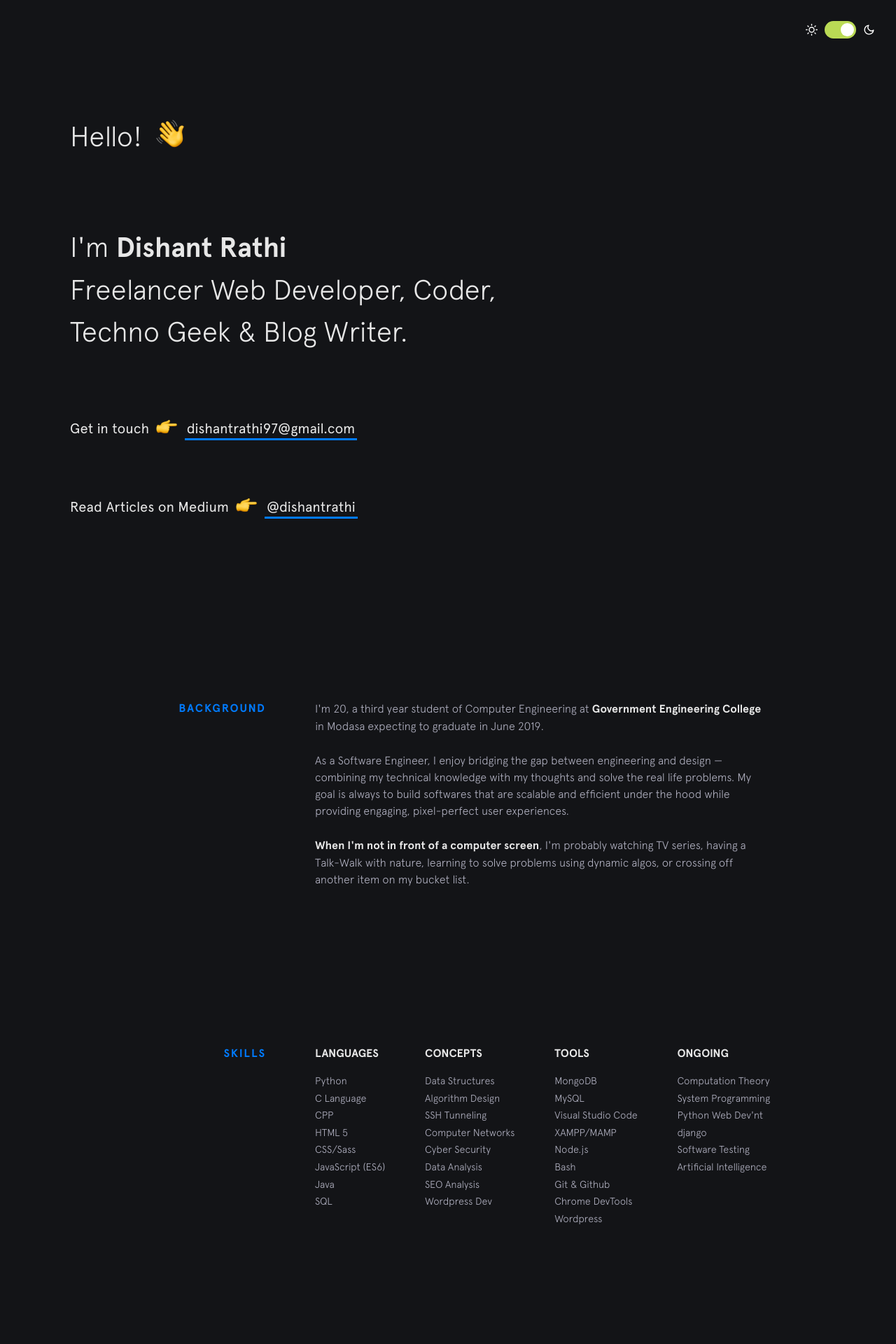
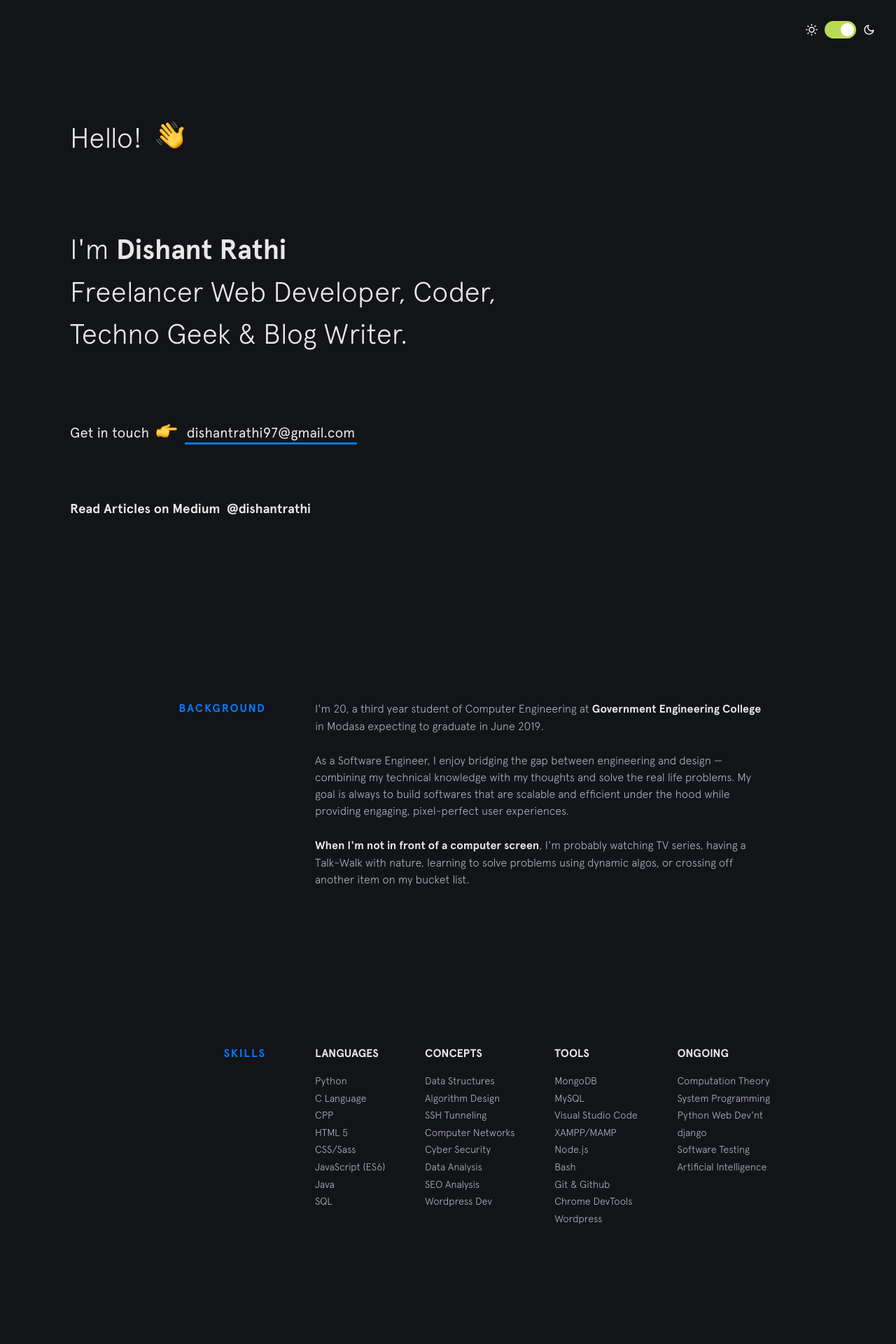
Before and after one commit to dishantrathi/dishantrathi.github.io, a Jekyll site: the page built from index.html, in a window 1280 px wide. Shown: the top 1920 px of the page at 70% size. Built offline with Jekyll 4.4.1, drawn with Linux system fonts in a browser that asks for light colours; nearby versions of some CDN libraries.

Commit message:
Update intro.html

```diff
--- a/_includes/intro.html
+++ b/_includes/intro.html
@@ -8,7 +8,7 @@
     <span class="emoji pointer"></span>
     <span><a href="mailto:dishantrathi97@gmail.com?subject=I%20have%20an%20OPPORTUNITY%20for%20you%20!" target="_blank" class="highlight-link">dishantrathi97@gmail.com</a></span>
   </h3>
-   <h3 class="intro__contact">
+   <h3 class="intro__contact2">
     <span>Read Articles on Medium</span>
     <span class="emoji pointer"></span>
     <span><a href="https://medium.com/@dishantrathi" target="_blank" class="highlight-link">@dishantrathi</a></span>
```
